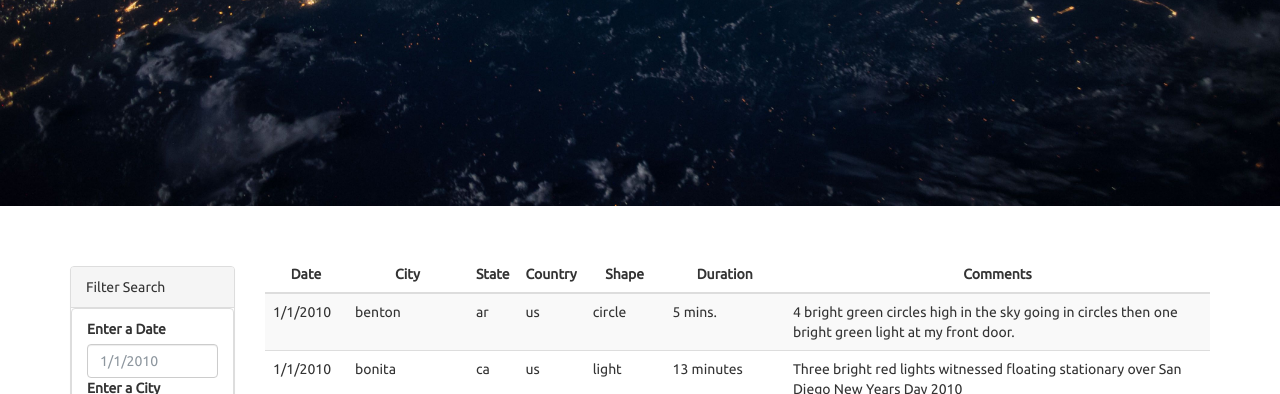
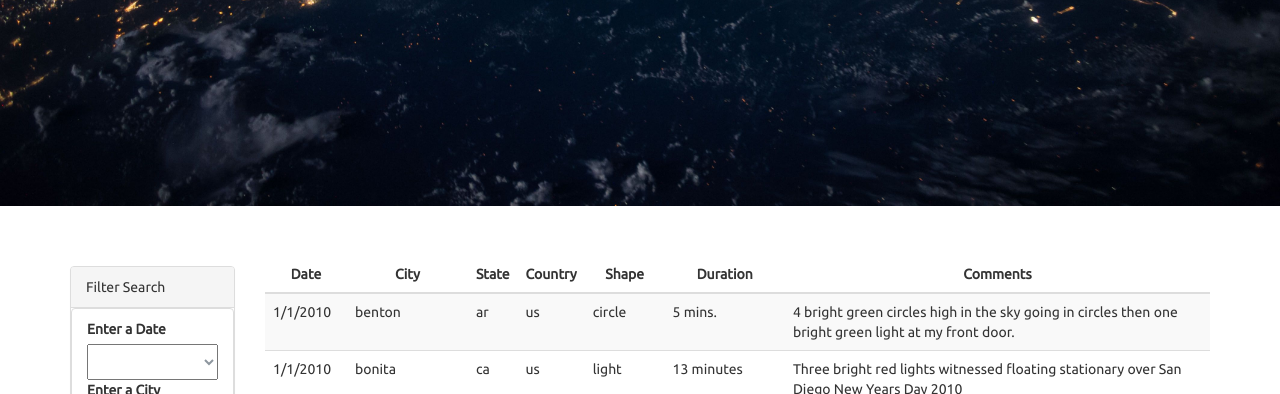
Before and after one commit to ahmadfarouk/javascript-challenge, a plain HTML site: page UFO-level-2/index.html in a window 1280 px wide. Shown: the part 406-800 px from the top of the page. Drawn offline with nearby package versions, Linux system fonts and the light colour scheme.

Commit message:
level2 added more search filters - dropdown

```diff
--- a/UFO-level-2/index.html
+++ b/UFO-level-2/index.html
@@ -37,7 +37,9 @@
                     <ul class="list-group" id="filters">
                       <li class="filter list-group-item">
                           <label for="date" id="ufo-date-filter">Enter a Date</label>
-                          <input class="form-control" id="ufo-datetime-input" type="text" placeholder="1/1/2010">
+                          <!--<input class="form-control" id="ufo-datetime-input" type="text" placeholder="1/1/2010">-->
+                          <select id="datetimeSelection">
+                          </select>
                           <label for="city" id="ufo-city-filter">Enter a City</label>
                           <!--<input class="form-control" id="ufo-city-input" type="text" placeholder="benton">-->
                           <select id="citiesSelection">
--- a/UFO-level-2/static/js/app.js
+++ b/UFO-level-2/static/js/app.js
@@ -25,7 +25,7 @@ var button = d3.select("#filter-btn");
 button.on("click", function() {
 
     table_body.html("");
-    enter_date_input = d3.select("#ufo-datetime-input")
+    enter_date_input = d3.select("#datetimeSelection")
     enter_city_input = d3.select("#citiesSelection")
     enter_state_input = d3.select("#statesSelection")
     enter_country_input = d3.select("#countriesSelection")
--- a/UFO-level-2/static/js/fillUniqueValues.js
+++ b/UFO-level-2/static/js/fillUniqueValues.js
@@ -16,12 +16,21 @@ console.log (cities_unique);
 console.log (states_unique);
 console.log (shapes_unique);
 
+datetime_select = d3.select ("#datetimeSelection");
 countries_select = d3.select ("#countriesSelection");
 states_select = d3.select ("#statesSelection");
 cities_select = d3.select ("#citiesSelection");
 
 function fillSelects ()
 {
+  datetime_select.append("option");
+  for (i=0;i < dates_unique.length; i++)
+    {
+
+      var new_option = datetime_select.append("option");
+      new_option.text(dates_unique[i]);
+    }
+
   cities_select.append("option");
   for (i=0;i < cities_unique.length; i++)
     {
```
